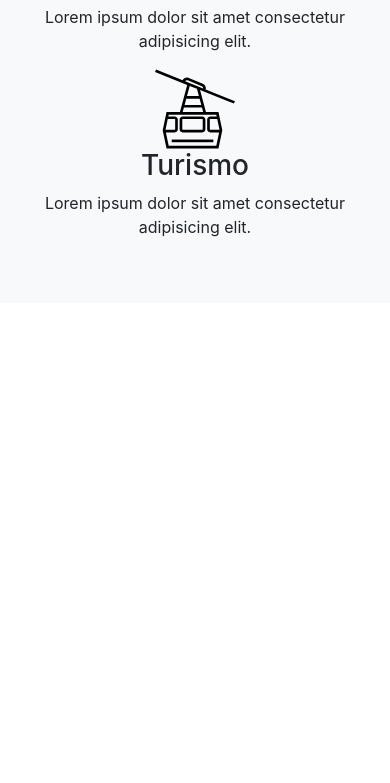
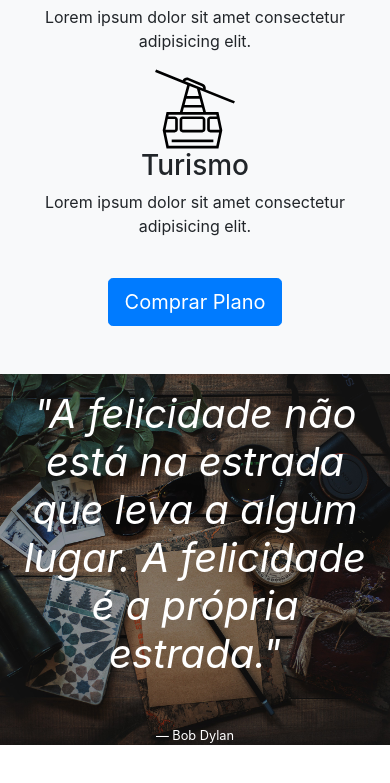
Before and after one commit to JulianaRochaDL/Caravan-Projeto, a plain HTML site: page index.html in a window 390 px wide. Shown: the part 1931-2714 px from the top of the page. Drawn offline with Linux system fonts and the light colour scheme.

Commit message:
Imagem de fundo

```diff
--- a/CSS/style.css
+++ b/CSS/style.css
@@ -7,3 +7,20 @@ body {
     box-shadow: 0 2px 4px 0 rgba(0, 0, 0, .05);
     box-shadow: 0 4px 8px 0 rgba(0, 0, 0, .05);
 }
+
+#home-quote {
+    background: url('../img/bg-quote.jpg') center center;
+    background-size: cover;
+}
+
+@media (max-width: 767px) {
+    #home-quote .display-4 {
+        font-size: 2.5rem;
+    }
+body {
+    padding: 0px;
+}
+.fixed-top {
+    position: relative
+}
+}
--- a/index.html
+++ b/index.html
@@ -150,10 +150,15 @@
                 <p>Lorem ipsum dolor sit amet consectetur adipisicing elit.</p>
             </div>
         </div>
+            <a href="planos.html" class="btn btn-primary btn-lg mt-4">Comprar Plano</a>
     </div>
+</section>
 
-
-
+<section id="home-quote" class="p-md-5">
+    <blockquote class="blockquote text-center text-white p-md-5 p-3">
+        <p class="display-4"><em><strong>"A felicidade não está na estrada que leva a algum lugar. A felicidade é a própria estrada."</strong></em></p>
+    </blockquote>
+    <footer class="blockquote-footer text-center text-white">Bob Dylan</footer>
 </section>
 
 
```
